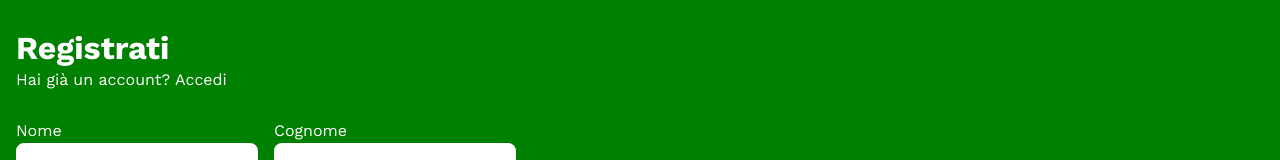
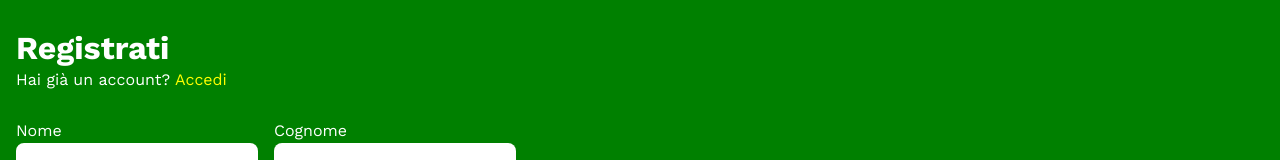
Before and after one commit to alex-sandri/scootr-ui, an Angular app: page /signup in a window 1280 px wide. Shown: the part 243-403 px from the top of the page. Built offline with nearby package versions, Linux system fonts and the light colour scheme.

Commit message:
Update styles

```diff
--- a/src/app/components/header/header.component.html
+++ b/src/app/components/header/header.component.html
@@ -1,5 +1,5 @@
 <header>
-    <a routerLink="">
+    <a routerLink="" class="dark">
         scootr
     </a>
     <a routerLink="/signin" class="button dark" *ngIf="!auth.user && !router.url.startsWith('/signin')">
--- a/src/styles.scss
+++ b/src/styles.scss
@@ -6,6 +6,8 @@
 {
     --primary-color: #{$primary-color};
     --secondary-color: #{$secondary-color};
+    --link-color: #{$link-color};
+    --danger-color: #{$danger-color};
 }
 
 *
@@ -57,11 +59,11 @@ a,
 
     &:focus
     {
-        box-shadow: 0 0 0 0.2rem rgba($secondary-color, 0.5);
+        box-shadow: 0 0 0 0.2rem rgba($primary-color, 0.5);
 
         &.dark
         {
-            box-shadow: 0 0 0 0.2rem rgba($primary-color, 0.5);
+            box-shadow: 0 0 0 0.2rem rgba($secondary-color, 0.5);
         }
     }
 
--- a/src/variables.scss
+++ b/src/variables.scss
@@ -1,2 +1,4 @@
 $primary-color: white;
 $secondary-color: green;
+$link-color: yellow;
+$danger-color: #fb662e;
```
